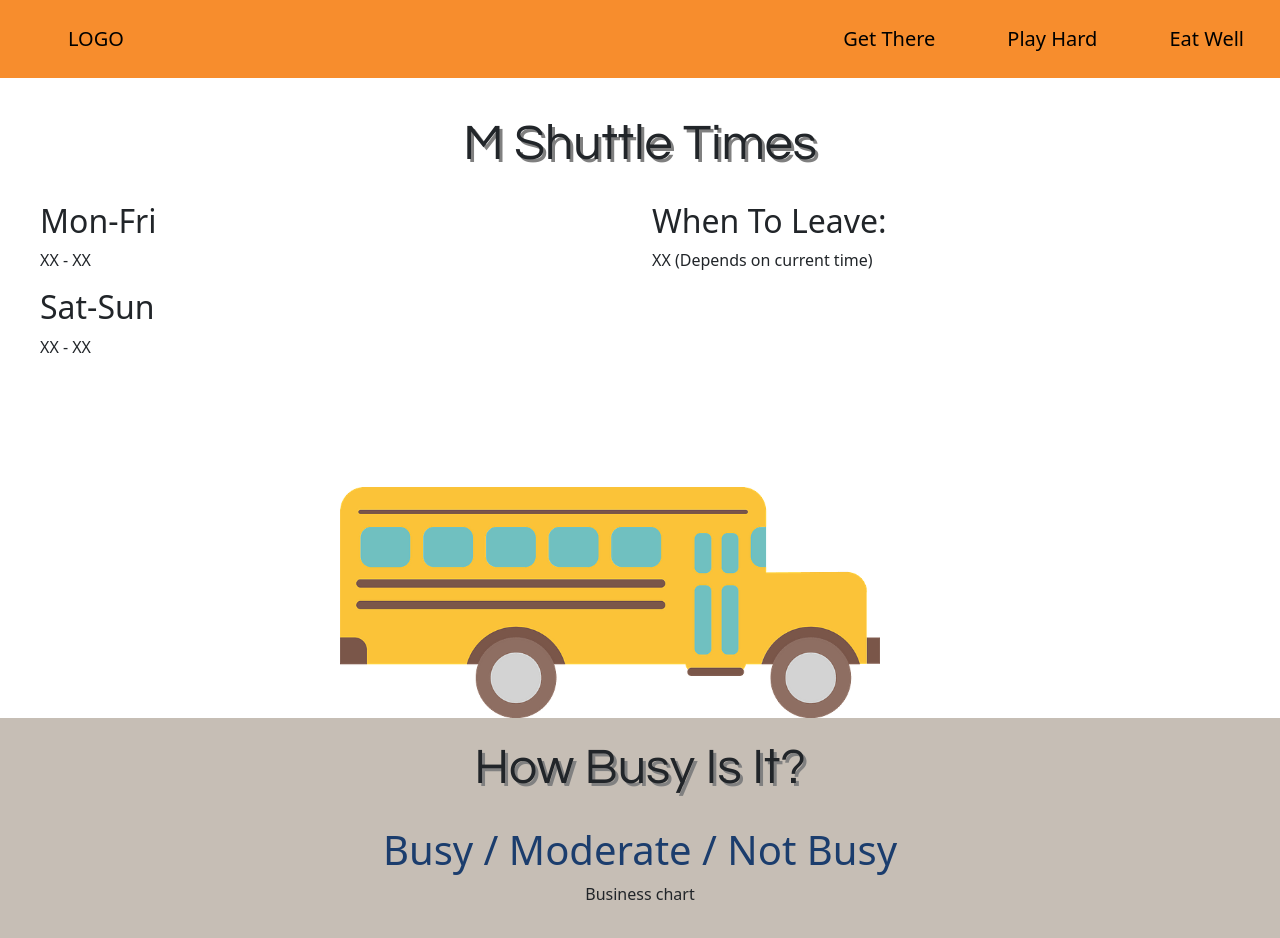
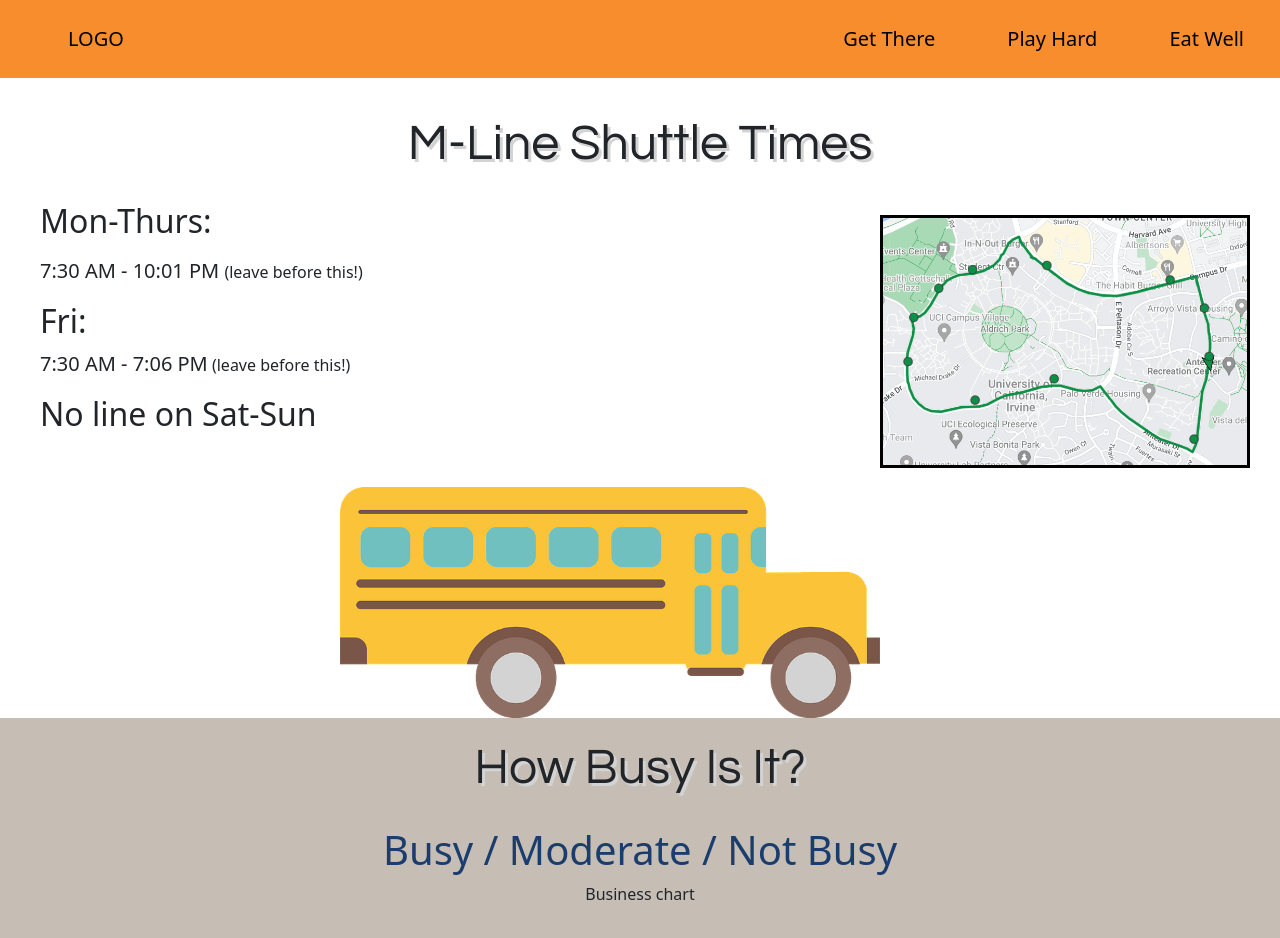
Before and after one commit to LexTruong/gymeater, a plain HTML site: page webjam/bus.html in a window 1280 px wide. Shown: the top 938 px of the page. Drawn offline with nearby package versions, Linux system fonts and the light colour scheme.

Commit message:
Modiifed bus page to show start and stop times. Added image of M-line. Changed parts of page formatting

```diff
--- a/webjam/bus.html
+++ b/webjam/bus.html
@@ -23,19 +23,17 @@
 
     <!--SHUTTLE TIMES-->
       <section id="shuttle">
-        <h1 class="title"> M Shuttle Times  </h1>
+        <h1 class="title"> M-Line Shuttle Times  </h1>
         <div class="row">
           <div class="column">
-            <h2>Mon-Fri</h2>
-            <p>XX - XX</p>
-            <h2>Sat-Sun</h2>
-            <p>XX - XX</p>
-          </div>
-          <div class="column">
-            <h2>When To Leave:</h2>
-            <p>XX (Depends on current time)</p>
+            <h2>Mon-Thurs:</h2>
+            <p></p> <span id = "time"> 7:30 AM - 10:01 PM </span> (leave before this!)</p>
+            <h2>Fri:</h2>
+            <p> <span id="time">7:30 AM - 7:06 PM</span> (leave before this!) </p>
+            <h2>No line on Sat-Sun</h2>
           </div>
         </div>
+        <img src = "imgs/m-line.png" alt = "Map of M-Line" id = "map">
         <img src="imgs/bus.png" alt="bus" id="bus">
       </section>
 
--- a/webjam/css/bus.css
+++ b/webjam/css/bus.css
@@ -49,7 +49,7 @@ li a:hover {
     text-align: center;
     padding : 20px;
     font-family : "Century Gothic", CenturyGothic, Geneva, AppleGothic, sans-serif;
-    text-shadow: 3px 3px grey;
+    text-shadow: 3px 3px lightgray;
 }
 
 #bus {
@@ -76,3 +76,16 @@ flex: 50%;
 #answer {
     color: #1b3d6d;
 }
+
+#time{
+    font-size: 20px;
+    font-weight: 500;
+}
+
+#map{
+    position: absolute;
+    bottom: 40%;
+    width: 370px;
+    left : 70%;
+    border: 3px solid black;
+}
```
Also changed, not shown: webjam/imgs/m-line.png (added).
